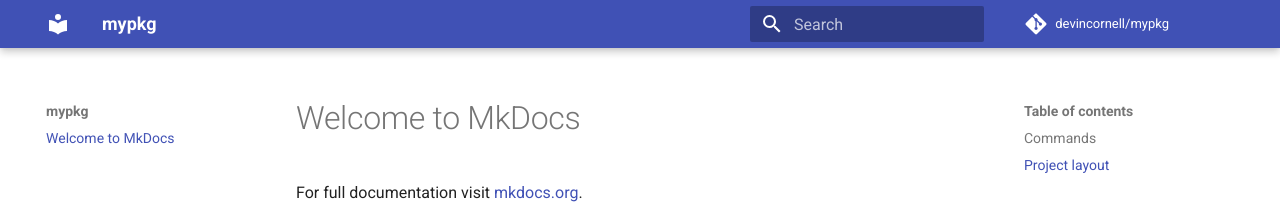
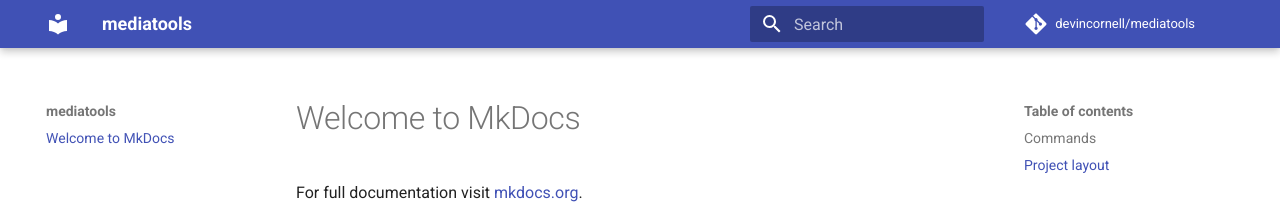
Before and after one commit to devincornell/media-tools, an MkDocs documentation site: the page built from docs/index.md, in a window 1280 px wide. Shown: the top 208 px of the page. Built offline with MkDocs 1.6.1 and Material for MkDocs 9.7.7, drawn with Linux system fonts in a browser that asks for light colours; comment, search, counter and statistics services are not loaded.

Commit message:
updating project metadata

```diff
--- a/mkdocs.yml
+++ b/mkdocs.yml
@@ -1,8 +1,8 @@
-site_name: mypkg
-site_url: https://devincornell.github.io/mypkg
+site_name: mediatools
+site_url: https://devincornell.github.io/mediatools
 theme:
   name: material
   icon:
     repo: fontawesome/brands/git-alt
-repo_url: https://github.com/devincornell/mypkg
-repo_name: devincornell/mypkg
+repo_url: https://github.com/devincornell/mediatools
+repo_name: devincornell/mediatools
--- a/pyproject.toml
+++ b/pyproject.toml
@@ -3,12 +3,12 @@
 build-backend = "setuptools.build_meta"
 
 [project]
-name = "mypkg"
+name = "mediatools"
 version = "0.1"
 authors = [
   { name="Devin J. Cornell", email="devincornell@github.com" },
 ]
-description = "Description of the package."
+description = " Tools for working with video, audio, and image data."
 readme = "README.md"
 requires-python = ">=3.10"
 classifiers = [
```
Also changed, not shown: 1 other file.
